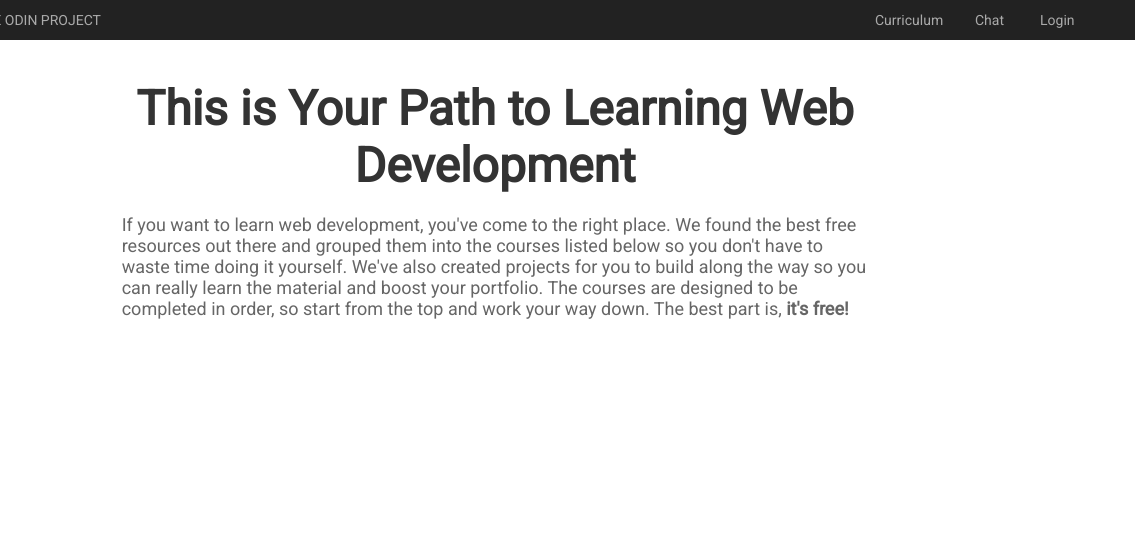
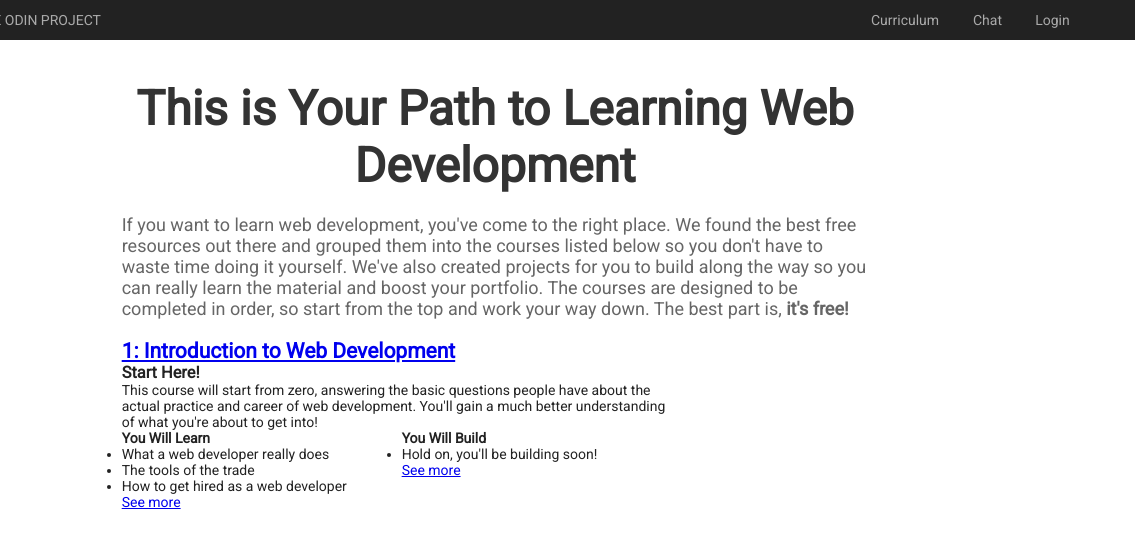
Before and after one commit to Vpatel1093/css-framework, a plain HTML site: page index.html in a window 1280 px wide. Shown: the full height of the page, 145-1280 px from the left. Drawn offline with nearby package versions, Linux system fonts and the light colour scheme.

Commit message:
fix nav spacing on toggle and begin typography of course listings

```diff
--- a/css/odin-clone.css
+++ b/css/odin-clone.css
@@ -20,6 +20,10 @@ h1 {
 
 .heading p strong {
   font-weight: bold;
+}
+
+.course {
+  margin-bottom: 20px;
 }
 
 /* Nav */
--- a/css/styles.css
+++ b/css/styles.css
@@ -30,9 +30,17 @@ nav {
 
 .nav-link a {
   text-decoration: none;
+  text-align: left;
   padding: 10px 20px;
   height: 40px;
-  width: 100%;
+  width: 90%;
+  border-radius: 3px;
+  float: left;
+  margin-left: 10px;
+}
+
+.nav-link a:hover {
+  background-color: #f3f3f2;
 }
 
 .nav-logo {
@@ -82,9 +90,20 @@ nav {
   bottom: -10px;
 }
 
+#spacing {
+  display: none;
+  width: 100%;
+  height: 180px;
+}
+
 /* Body */
+#container {
+  clear: both;
+}
+
 .heading {
   margin-top: 40px;
+  margin-bottom: 20px;
 }
 
 .centered {
@@ -169,10 +188,16 @@ nav {
 
   .nav-link {
     max-width: 65px;
-    text-align: center;
     clear: none;
     float: left;
     font-weight: normal;
+  }
+
+  .nav-link a {
+    padding: 0;
+    margin-left: 0px;
+    text-align: center;
+    width: 100%;
   }
 
   .nav li:first-child {
@@ -186,4 +211,8 @@ nav {
   .mobile-dropdown {
     display: none;
   }
+
+  #spacing {
+    display: none;
+  }
 }
--- a/index.html
+++ b/index.html
@@ -13,16 +13,18 @@
     $( document ).ready(function () {
       $('#nav-toggle').click(function() {
         $('.nav').toggle();
+        $('#spacing').toggle();
       });
     });
 
     $(window).on('resize', function () {
-      if($(window).height() > 400) {
+      if($(window).width() > 980) {
+        $('#container').addClass('col-7');
+        $('#container').removeClass('col-11');
+        $('#spacing').hide();
+      } else {
         $('#container').addClass('col-11');
         $('#container').removeClass('col-7');
-      } else {
-        $('#container').addClass('col-7');
-        $('#container').removeClass('col-11');
       };
     });
   </script>
@@ -43,6 +45,7 @@
       <li class="nav-link"><a href="#">Login</a></li>
     </ul>
   </nav>
+  <div id="spacing"></div>
   <div class="col-7 centered" id="container">
     <div class="heading">
       <h1>This is Your Path to Learning Web Development</h1>
@@ -50,6 +53,29 @@
           The courses are designed to be completed in order, so start from the top and work your way down. The best part is, <strong>it's free!</strong>
       </p>
     </div>
+    <div class="course">
+      <h2><a href="https://www.theodinproject.com/courses/introduction-to-web-development">1: Introduction to Web Development</a></h2>
+      <h3>Start Here!</h3>
+      <div class="course-content col-9">
+        <p>This course will start from zero, answering the basic questions people have about the actual practice and career of web development. You'll gain a much better understanding of what you're about to get into!</p>
+        <div class="learn col-6">
+          <h4>You Will Learn</h4>
+          <ul>
+            <li>What a web developer really does</li>
+            <li>The tools of the trade</li>
+            <li>How to get hired as a web developer</li>
+          </ul>
+          <a href="https://www.theodinproject.com/courses/introduction-to-web-development">See more</a>
+        </div>
+        <div class="build col-6">
+          <h4>You Will Build</h4>
+          <ul>
+            <li>Hold on, you'll be building soon!</li>
+          </ul>
+          <a href="https://www.theodinproject.com/courses/introduction-to-web-development">See more</a>
+        </div>
+      </div>
+    </div>
   </div>
 </body>
 </html>
```
